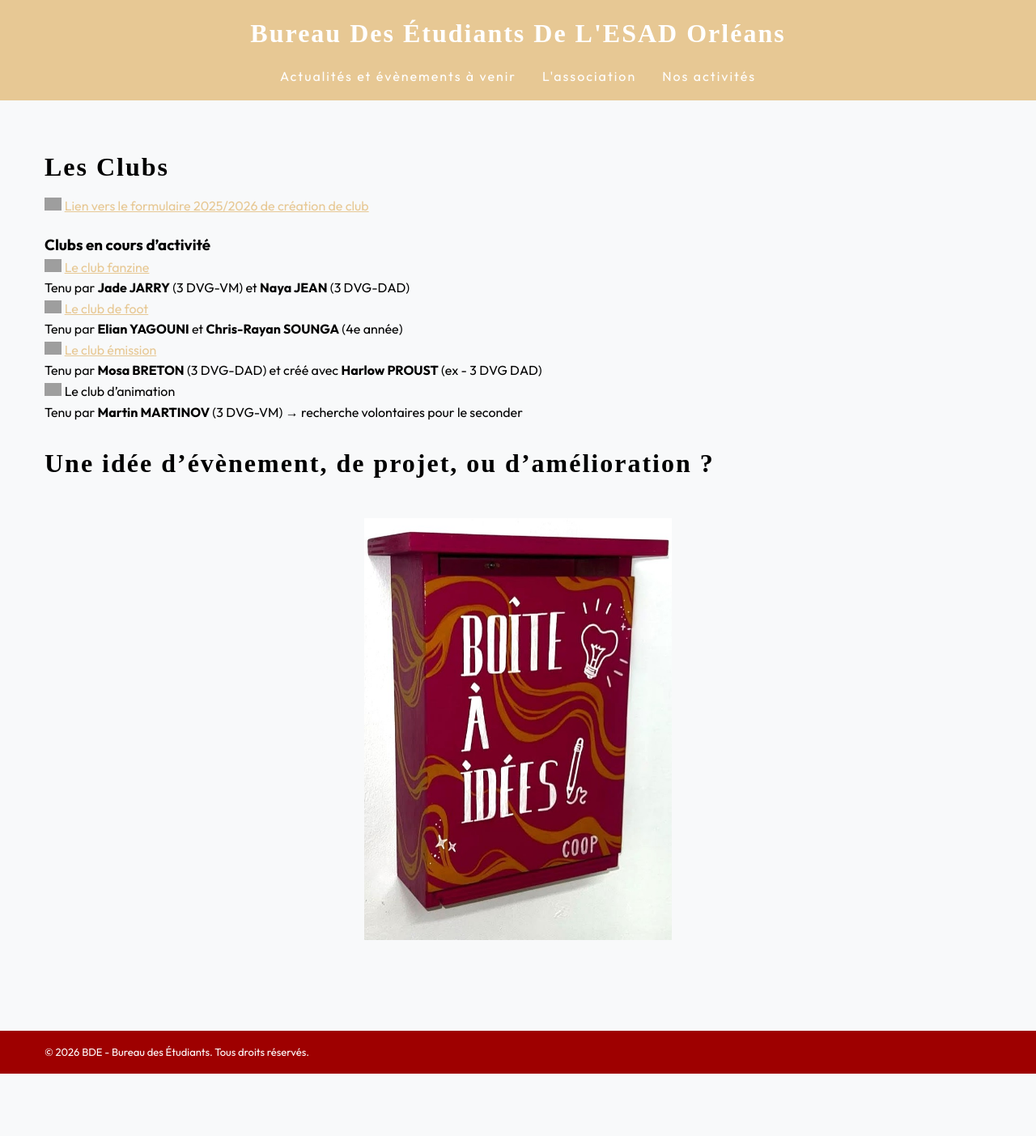
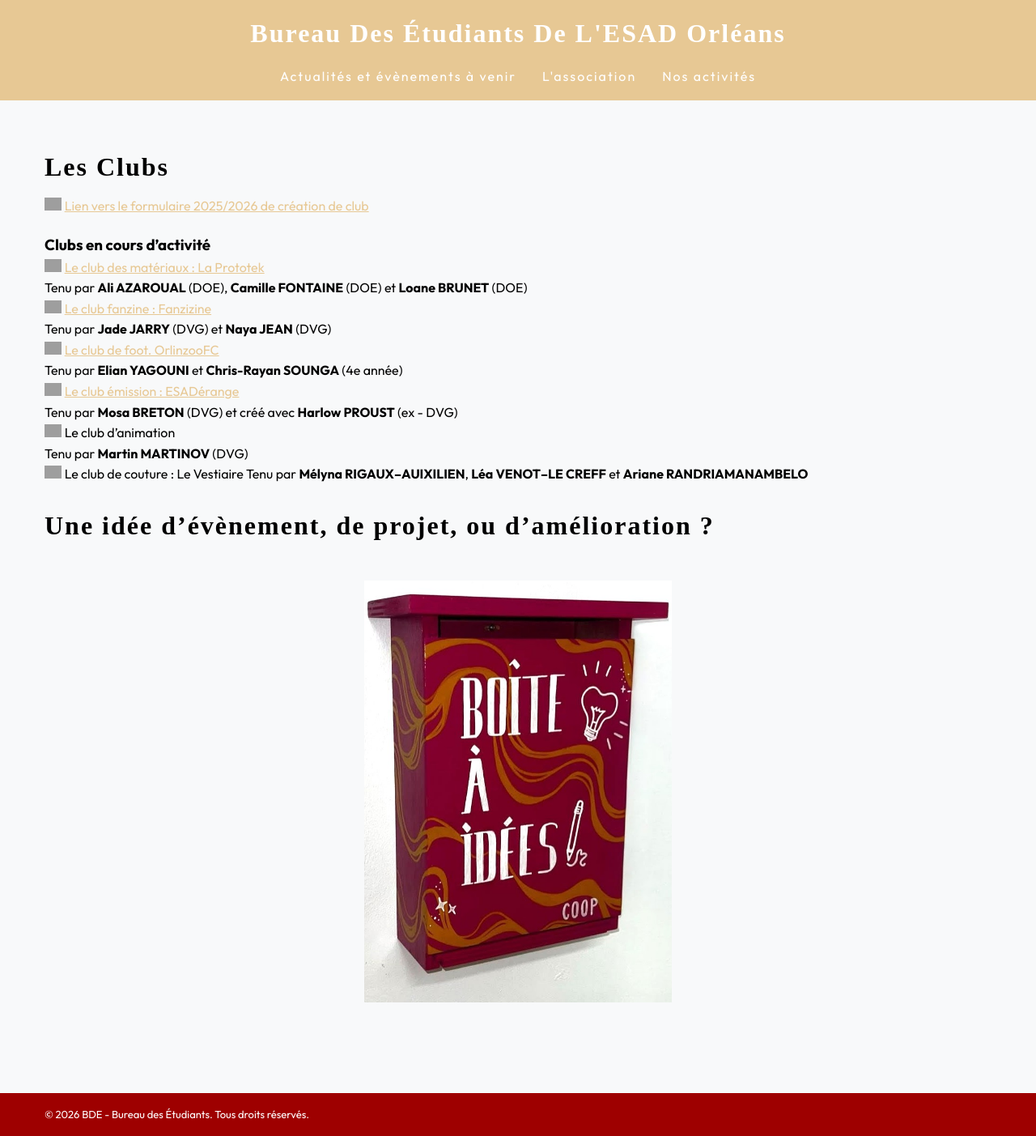
Before and after one commit to bde-esad-orleans/bde, a Jekyll site: the page built from activites.md, in a window 1280 px wide. Shown: the whole page at 81% size. Built offline with Jekyll 4.4.1, drawn with Linux system fonts in a browser that asks for light colours; some web fonts are replaced; before the commit the page ends 1326 px from its top, so only the background shows below that; grey boxes are pictures that could not be loaded.

Commit message:
update clubs

```diff
--- a/activites.md
+++ b/activites.md
@@ -9,17 +9,23 @@ title: "Nos activités"
 
 ### Clubs en cours d'activité
 
-- ![✨](https://media.tenor.com/xQKnWkukw9YAAAAi/brilho-shine.gif){: .glitters } [Le club fanzine](https://www.instagram.com/fanzizine/)
-  Tenu par **Jade JARRY** (3 DVG-VM) et **Naya JEAN** (3 DVG-DAD)
+- ![✨](https://media.tenor.com/xQKnWkukw9YAAAAi/brilho-shine.gif){: .glitters } [Le club des matériaux : La Prototek](https://www.instagram.com/prototek_esadorleans/)
+  Tenu par **Ali AZAROUAL** (DOE), **Camille FONTAINE** (DOE) et **Loane BRUNET** (DOE)
 
-- ![✨](https://media.tenor.com/xQKnWkukw9YAAAAi/brilho-shine.gif){: .glitters } [Le club de foot](https://www.instagram.com/orlinzoofc/)
+- ![✨](https://media.tenor.com/xQKnWkukw9YAAAAi/brilho-shine.gif){: .glitters } [Le club fanzine : Fanzizine](https://www.instagram.com/fanzizine/)
+  Tenu par **Jade JARRY** (DVG) et **Naya JEAN** (DVG)
+
+- ![✨](https://media.tenor.com/xQKnWkukw9YAAAAi/brilho-shine.gif){: .glitters } [Le club de foot. OrlinzooFC](https://www.instagram.com/orlinzoofc/)
   Tenu par **Elian YAGOUNI** et **Chris-Rayan SOUNGA** (4e année)
 
-- ![✨](https://media.tenor.com/xQKnWkukw9YAAAAi/brilho-shine.gif){: .glitters } [Le club émission](https://www.instagram.com/esaderange_twitch/)
-  Tenu par **Mosa BRETON** (3 DVG-DAD) et créé avec **Harlow PROUST** (ex - 3 DVG DAD)
+- ![✨](https://media.tenor.com/xQKnWkukw9YAAAAi/brilho-shine.gif){: .glitters } [Le club émission : ESADérange](https://www.instagram.com/esaderange_twitch/)
+  Tenu par **Mosa BRETON** (DVG) et créé avec **Harlow PROUST** (ex - DVG)
 
 - ![✨](https://media.tenor.com/xQKnWkukw9YAAAAi/brilho-shine.gif){: .glitters } Le club d'animation
-  Tenu par **Martin MARTINOV** (3 DVG-VM) → recherche volontaires pour le seconder
+  Tenu par **Martin MARTINOV** (DVG)
+
+- ![✨](https://media.tenor.com/xQKnWkukw9YAAAAi/brilho-shine.gif){: .glitters } Le club de couture : Le Vestiaire
+  Tenu par **Mélyna RIGAUX–AUIXILIEN**, **Léa VENOT–LE CREFF** et **Ariane RANDRIAMANAMBELO**
 
 
 # Une idée d'évènement, de projet, ou d'amélioration ?
```
